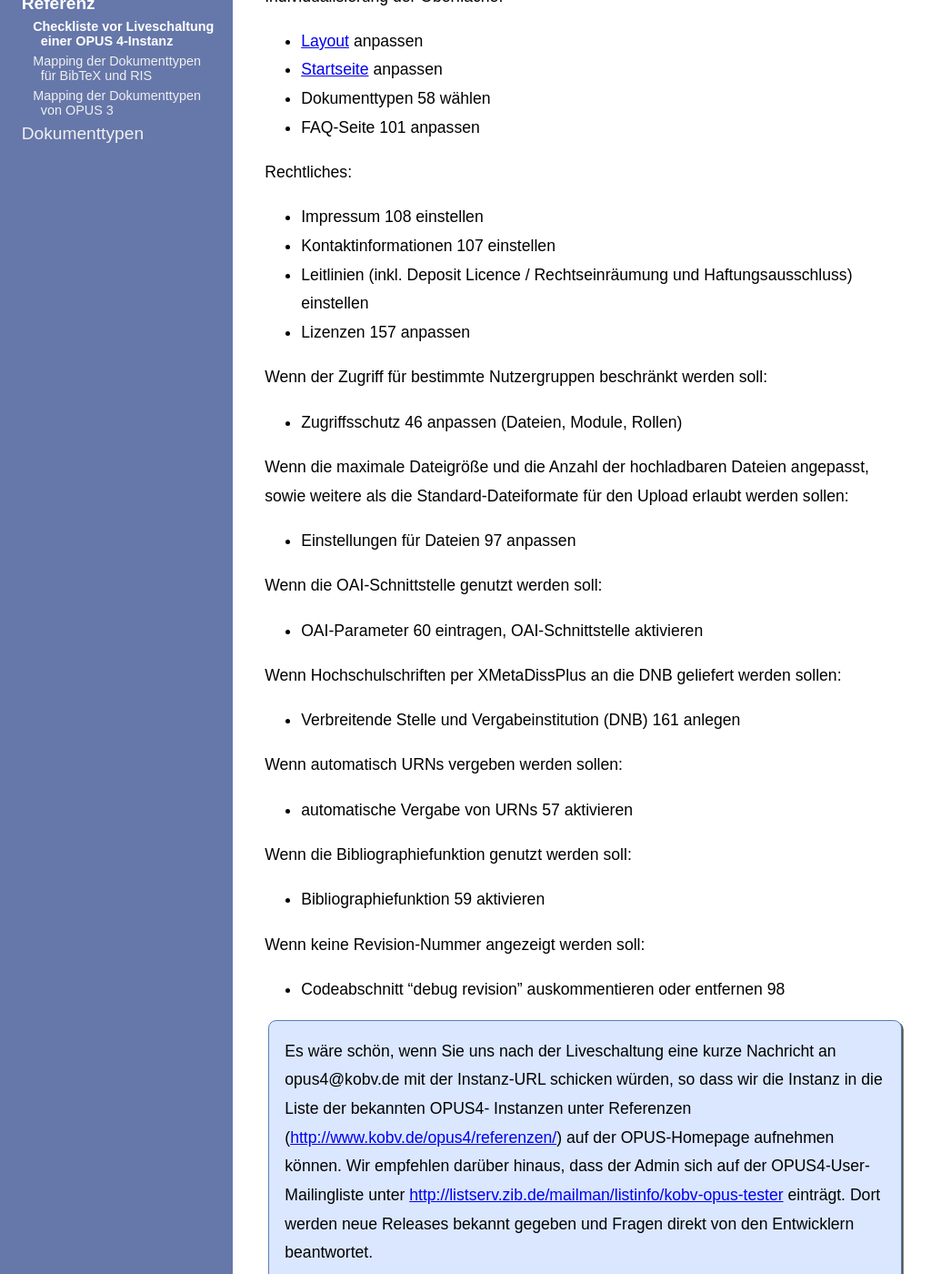
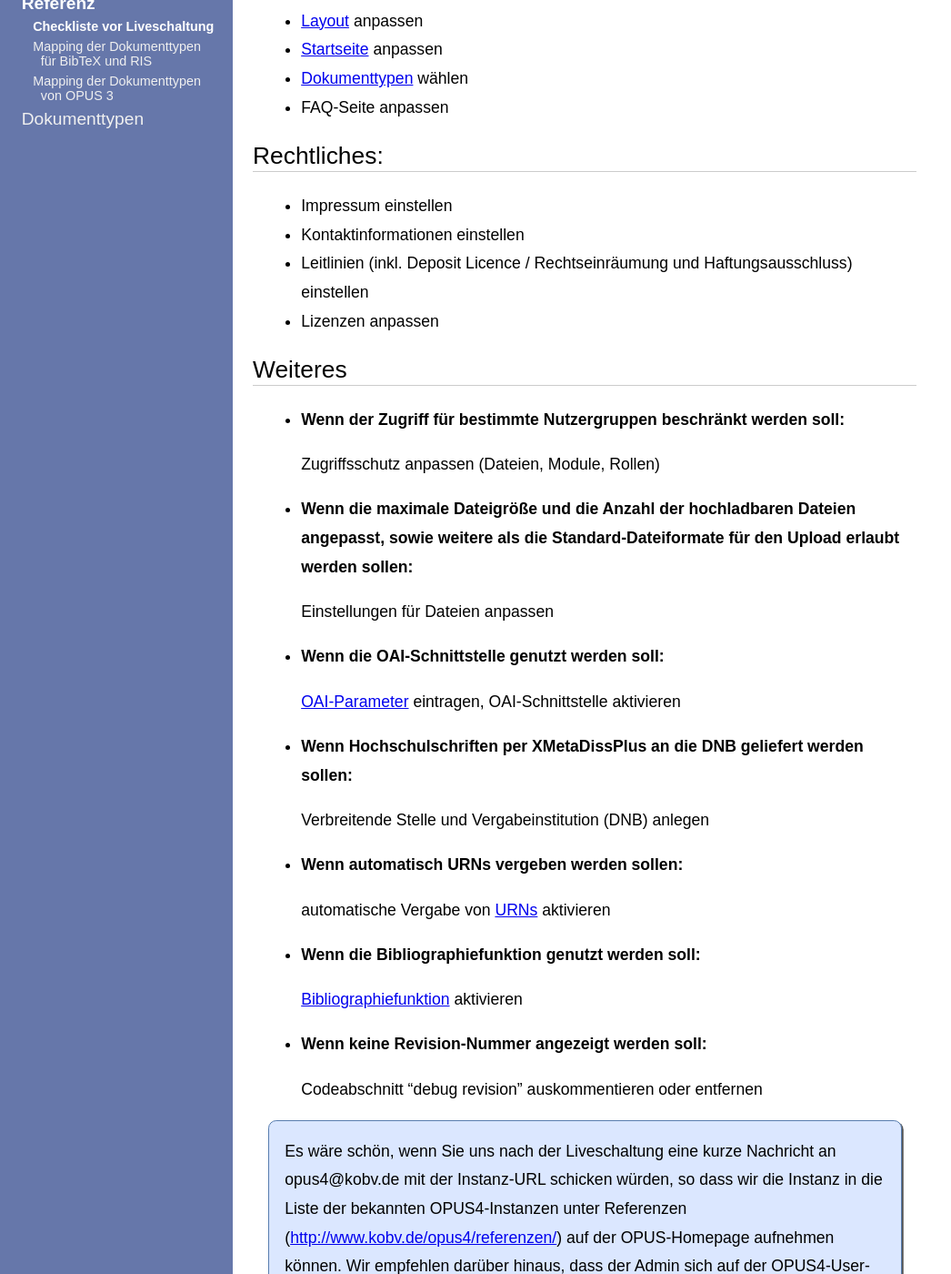
Before and after one commit to OPUS4/userdoc, a Jekyll site: the page built from reference/checklist.md, in a window 1280 px wide and 1400 px high, scrolled down 299 px. Shown: the whole window at 91% size, without its empty margins (0-1046 px from the left). Built offline with Jekyll 4.4.1, drawn with Linux system fonts in a browser that asks for light colours; some of the changed text lies outside the part shown.

Commit message:
#6 Checkliste formatiert.

```diff
--- a/reference/checklist.md
+++ b/reference/checklist.md
@@ -1,58 +1,63 @@
 ---
-title: Checkliste vor Liveschaltung einer OPUS 4-Instanz
+title: Checkliste vor Liveschaltung
 weight: 10
 ---
 
-# Checkliste vor Liveschaltung einer OPUS 4-Instanz
+# Checkliste vor Liveschaltung
 
-Anhand dieser Checkliste kann überprüft werden, ob alle wesentlichen instanzspezifischen Konfigurationen vorgenommen wurden:
+Anhand dieser Checkliste kann überprüft werden, ob alle wesentlichen instanzspezifischen Konfigurationen vorgenommen
+wurden:
 
-Individualisierung der Oberfläche:
+## Individualisierung der Oberfläche:
 
 * [Layout](layout.html) anpassen
 * [Startseite](startpage.html) anpassen
-* Dokumenttypen 58 wählen
-* FAQ-Seite 101 anpassen
+* [Dokumenttypen](../config/doctype.html) wählen
+* FAQ-Seite anpassen
 
-Rechtliches:
+## Rechtliches:
 
-* Impressum 108 einstellen
-* Kontaktinformationen 107 einstellen
+* Impressum einstellen
+* Kontaktinformationen einstellen
 * Leitlinien (inkl. Deposit Licence / Rechtseinräumung und Haftungsausschluss) einstellen
-* Lizenzen 157 anpassen
+* Lizenzen anpassen
 
-Wenn der Zugriff für bestimmte Nutzergruppen beschränkt werden soll:
+## Weiteres
 
-* Zugriffsschutz 46 anpassen (Dateien, Module, Rollen)
+* **Wenn der Zugriff für bestimmte Nutzergruppen beschränkt werden soll:**
 
-Wenn die maximale Dateigröße und die Anzahl der hochladbaren Dateien angepasst, sowie weitere als die Standard-Dateiformate für den Upload erlaubt werden sollen:
+  Zugriffsschutz anpassen (Dateien, Module, Rollen)
 
-* Einstellungen für Dateien 97 anpassen
+* **Wenn die maximale Dateigröße und die Anzahl der hochladbaren Dateien angepasst, sowie weitere als die
+  Standard-Dateiformate für den Upload erlaubt werden sollen:**
 
-Wenn die OAI-Schnittstelle genutzt werden soll:
+  Einstellungen für Dateien anpassen
 
-* OAI-Parameter 60 eintragen, OAI-Schnittstelle aktivieren
+* **Wenn die OAI-Schnittstelle genutzt werden soll:**
 
-Wenn Hochschulschriften per XMetaDissPlus an die DNB geliefert werden sollen:
+  [OAI-Parameter](../config/configini.html#oai-export) eintragen, OAI-Schnittstelle aktivieren
 
-* Verbreitende Stelle und Vergabeinstitution (DNB) 161 anlegen
+* **Wenn Hochschulschriften per XMetaDissPlus an die DNB geliefert werden sollen:**
 
-Wenn automatisch URNs vergeben werden sollen:
+  Verbreitende Stelle und Vergabeinstitution (DNB) anlegen
 
-* automatische Vergabe von URNs 57 aktivieren
+* **Wenn automatisch URNs vergeben werden sollen:**
 
-Wenn die Bibliographiefunktion genutzt werden soll:
+  automatische Vergabe von [URNs](../config/urn.html) aktivieren
 
-* Bibliographiefunktion 59 aktivieren
+* **Wenn die Bibliographiefunktion genutzt werden soll:**
 
-Wenn keine Revision-Nummer angezeigt werden soll:
+  [Bibliographiefunktion](../config/configini.html#bibliographiefunktion) aktivieren
 
-* Codeabschnitt "debug revision" auskommentieren oder entfernen 98
+* **Wenn keine Revision-Nummer angezeigt werden soll:**
+
+  Codeabschnitt "debug revision" auskommentieren oder entfernen
 
 <p class="info" markdown="1">
-Es wäre schön, wenn Sie uns nach der Liveschaltung eine kurze Nachricht an opus4@kobv.de mit der Instanz-URL schicken würden,
-so dass wir die Instanz in die Liste der bekannten OPUS4- Instanzen unter Referenzen (<http://www.kobv.de/opus4/referenzen/>)
-auf der OPUS-Homepage aufnehmen können. Wir empfehlen darüber hinaus, dass der Admin sich auf der OPUS4-User-Mailingliste unter
-<http://listserv.zib.de/mailman/listinfo/kobv-opus-tester> einträgt. Dort werden neue Releases bekannt gegeben und Fragen direkt
-von den Entwicklern beantwortet.
+Es wäre schön, wenn Sie uns nach der Liveschaltung eine kurze Nachricht an opus4@kobv.de mit der
+Instanz-URL schicken würden, so dass wir die Instanz in die Liste der bekannten OPUS4-Instanzen
+unter Referenzen (<http://www.kobv.de/opus4/referenzen/>) auf der OPUS-Homepage aufnehmen können.
+Wir empfehlen darüber hinaus, dass der Admin sich auf der OPUS4-User-Mailingliste unter
+<http://listserv.zib.de/mailman/listinfo/kobv-opus-tester> einträgt. Dort werden neue
+Releases bekannt gegeben und Fragen direkt von den Entwicklern beantwortet.
 </p>
```
